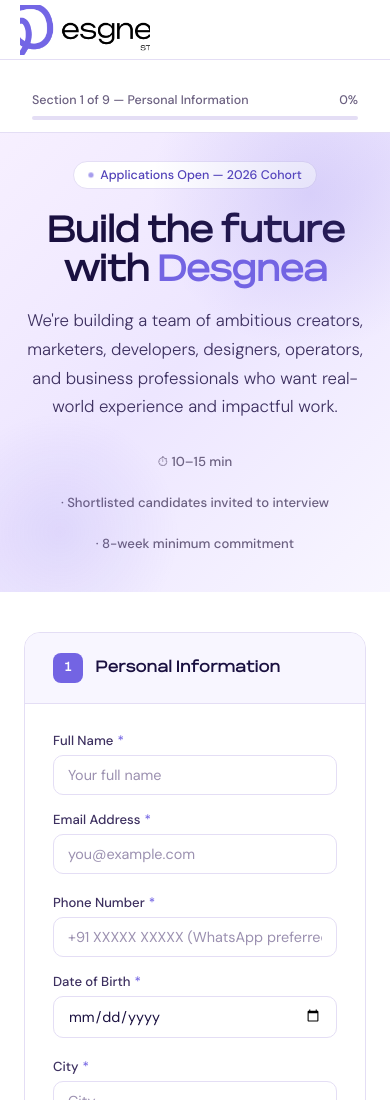
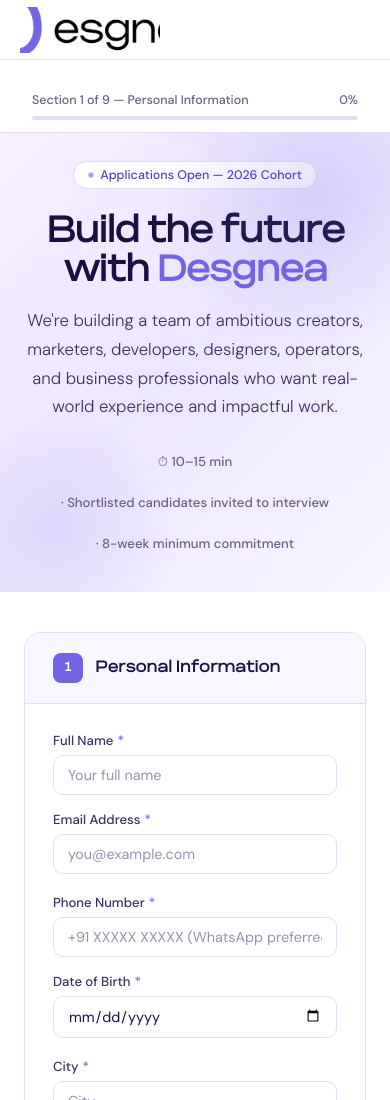
Before and after one commit to premsahni23/desgnea_form, a website: page public/index.html in a window 390 px wide. Shown: the top 1100 px of the page. Drawn offline with Linux system fonts and the light colour scheme.

Commit message:
Adjust logo crop - widen container to show full logo without cutoff

```diff
--- a/public/index.html
+++ b/public/index.html
@@ -58,18 +58,21 @@
   .nav-logo {
     display: flex;
     align-items: center;
-    width: 180px;
-    height: 70px;
+    width: 200px;
+    height: 60px;
     overflow: hidden;
     position: relative;
   }
 
   .nav-logo img {
     position: absolute;
-    width: 340px;
+    /* Scale the 432×404 image up so the logo content fills nicely */
+    /* The logo takes up roughly the inner 60% of the image */
+    width: 480px;
     height: auto;
     top: 50%;
-    left: 50%;
+    /* Shift left to show the full logo (icon on left, text on right) */
+    left: 48%;
     transform: translate(-50%, -50%);
   }
 
@@ -89,11 +92,11 @@
       padding: 0 1.25rem;
     }
     .nav-logo {
-      width: 150px;
-      height: 58px;
+      width: 160px;
+      height: 52px;
     }
     .nav-logo img {
-      width: 280px;
+      width: 380px;
     }
     .nav-tag {
       font-size: 0.62rem;
@@ -105,8 +108,8 @@
 
   @media (max-width: 400px) {
     nav { height: 60px; }
-    .nav-logo { width: 130px; height: 50px; }
-    .nav-logo img { width: 240px; }
+    .nav-logo { width: 140px; height: 46px; }
+    .nav-logo img { width: 340px; }
     .nav-tag { display: none; }
   }
 
```
